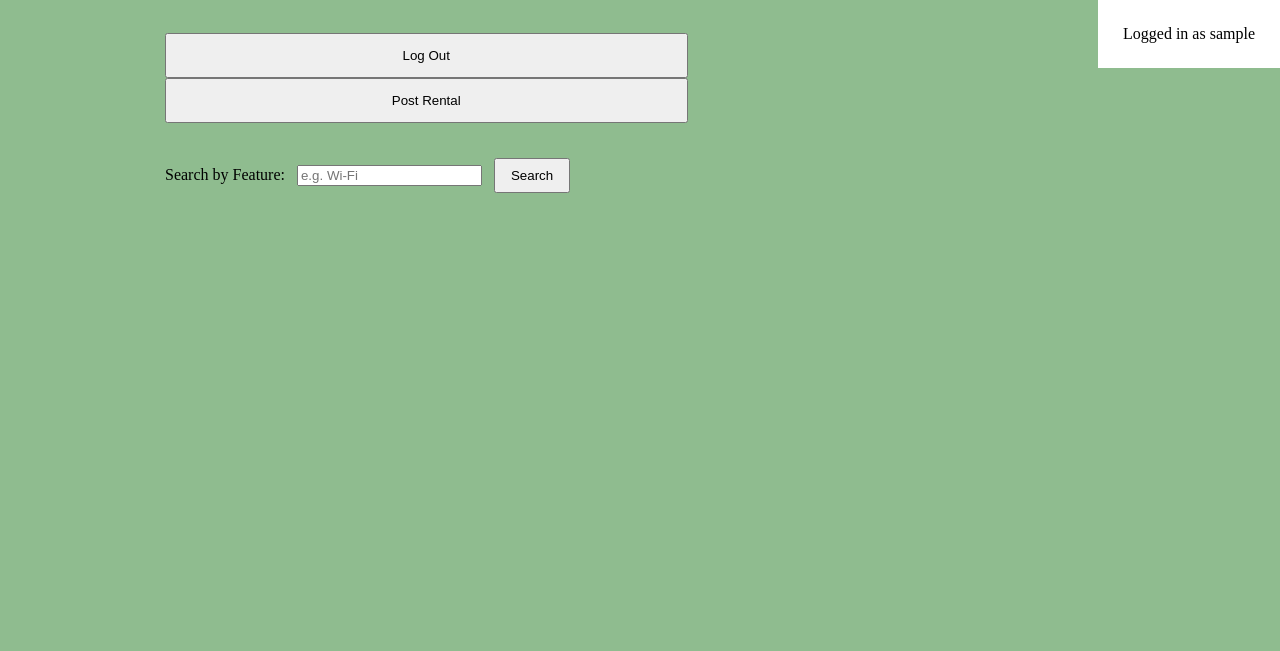
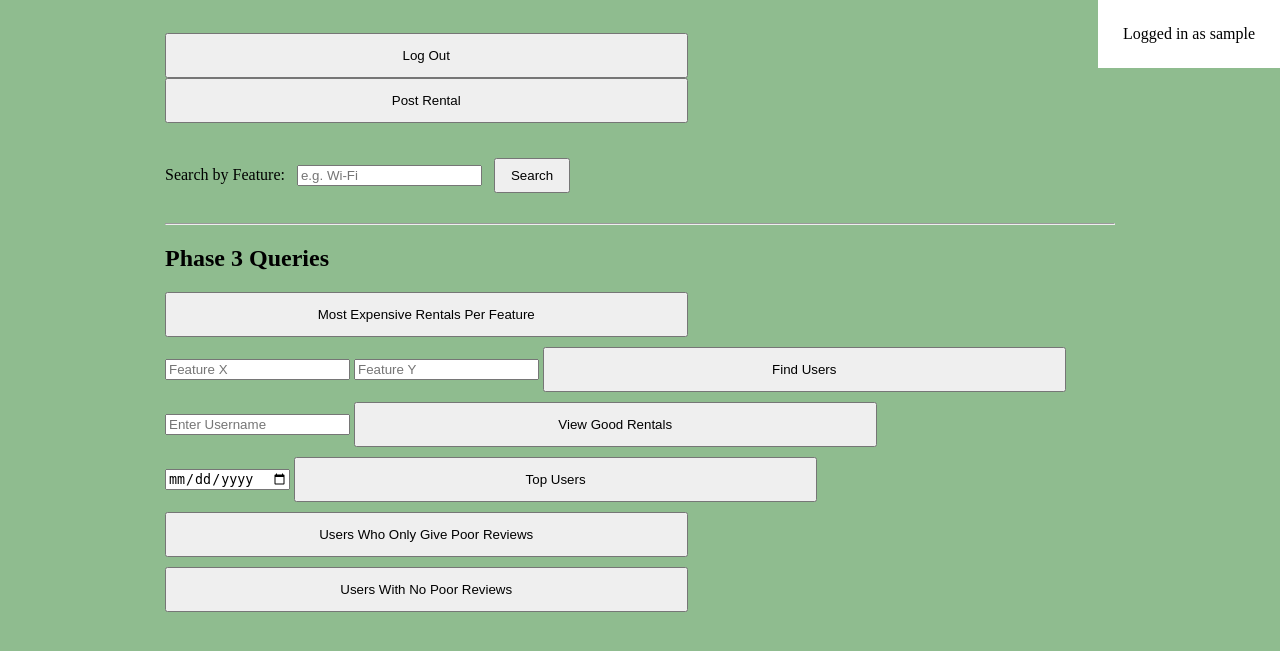
Before and after one commit to sarmientoryan/COMP440PROJECT, a Flask app: page /search in a window 1280 px wide. Shown: the top 651 px of the page. Run offline with Flask 3, Linux system fonts and the light colour scheme; the visitor is signed in with stand-in values (Sample User, id 1).

Commit message:
implemented phase 3 queries with corressponding UI changes

```diff
--- a/app.py
+++ b/app.py
@@ -10,7 +10,7 @@ app.secret_key = "cool_key"
 db = mysql.connector.connect(
     host="localhost",
     user="root",
-    password="Woodwindow8@",
+    password="Infaredgods1103",
     database="project_db"
 )
 
@@ -204,6 +204,166 @@ def post_review():
                            results=results,
                            searched_feature=last_feature)
 
+# ── Phase 3 ──────────────────────────────────────────────────────────────────
+
+@app.route('/expensive')
+def expensive():
+    # Ensure user is logged in
+    if 'username' not in session:
+        return redirect('/')
+
+    cursor = db.cursor()
+
+    # Find rentals that have the maximum price for each feature
+    cursor.execute("""
+        SELECT r.rental_id, r.title, r.price, f.feature
+        FROM rental_unit r
+        JOIN feature f ON r.rental_id = f.rental_id
+        JOIN (
+            SELECT f.feature, MAX(r.price) AS max_price
+            FROM rental_unit r
+            JOIN feature f ON r.rental_id = f.rental_id
+            GROUP BY f.feature
+        ) m
+        ON f.feature = m.feature AND r.price = m.max_price
+    """)
+
+    results = cursor.fetchall()
+    return render_template('loggedin.html', phase3_results=results)
+
+@app.route('/feature_pair')
+def feature_pair():
+    # Ensure user is logged in
+    if 'username' not in session:
+        return redirect('/')
+
+    # Get user input features
+    f1 = request.args.get('feature1')
+    f2 = request.args.get('feature2')
+
+    cursor = db.cursor()
+
+    # Find users who posted two different rentals on the same day
+    # where one has feature X and the other has feature Y
+    cursor.execute("""
+        SELECT DISTINCT r1.username
+        FROM rental_unit r1
+        JOIN rental_unit r2
+            ON r1.username = r2.username
+            AND r1.post_date = r2.post_date
+        JOIN feature f1t ON r1.rental_id = f1t.rental_id
+        JOIN feature f2t ON r2.rental_id = f2t.rental_id
+        WHERE f1t.feature = %s
+          AND f2t.feature = %s
+          AND r1.rental_id != r2.rental_id
+    """, (f1, f2))
+
+    users = cursor.fetchall()
+    return render_template('loggedin.html', phase3_users=users)
+
+@app.route('/good_rentals')
+def good_rentals():
+    # Ensure user is logged in
+    if 'username' not in session:
+        return redirect('/')
+
+    username = request.args.get('username')
+    cursor = db.cursor()
+
+    # Select rentals of the user where:
+    # - They have reviews
+    # - None of the reviews are "fair" or "poor"
+    cursor.execute("""
+        SELECT r.*
+        FROM rental_unit r
+        WHERE r.username = %s
+        AND r.rental_id IN (
+            SELECT rental_id
+            FROM review
+            GROUP BY rental_id
+            HAVING COUNT(*) > 0
+            AND SUM(CASE WHEN score IN ('fair','poor') THEN 1 ELSE 0 END) = 0
+        )
+    """, (username,))
+
+    results = cursor.fetchall()
+    return render_template('loggedin.html', phase3_results=results)
+
+@app.route('/top_users')
+def top_users():
+    # Ensure user is logged in
+    if 'username' not in session:
+        return redirect('/')
+
+    date_input = request.args.get('date')
+    cursor = db.cursor()
+
+    # Find users who posted the highest number of rentals on a given date
+    # Includes ties (multiple users with same max count)
+    cursor.execute("""
+        SELECT username
+        FROM rental_unit
+        WHERE post_date = %s
+        GROUP BY username
+        HAVING COUNT(*) = (
+            SELECT MAX(cnt)
+            FROM (
+                SELECT COUNT(*) AS cnt
+                FROM rental_unit
+                WHERE post_date = %s
+                GROUP BY username
+            ) t
+        )
+    """, (date_input, date_input))
+
+    users = cursor.fetchall()
+    return render_template('loggedin.html', phase3_users=users)
+
+@app.route('/poor_reviewers')
+def poor_reviewers():
+    # Ensure user is logged in
+    if 'username' not in session:
+        return redirect('/')
+
+    cursor = db.cursor()
+
+    # Find users who have written reviews
+    # and ALL of their reviews are "poor"
+    cursor.execute("""
+        SELECT username
+        FROM review
+        GROUP BY username
+        HAVING COUNT(*) > 0
+        AND SUM(CASE WHEN score != 'poor' THEN 1 ELSE 0 END) = 0
+    """)
+
+    users = cursor.fetchall()
+    return render_template('loggedin.html', phase3_users=users)
+
+@app.route('/no_poor_landlords')
+def no_poor_landlords():
+    # Ensure user is logged in
+    if 'username' not in session:
+        return redirect('/')
+
+    cursor = db.cursor()
+
+    # Find users who posted rentals
+    # and NONE of their rentals have received a "poor" review
+    cursor.execute("""
+        SELECT DISTINCT r.username
+        FROM rental_unit r
+        WHERE r.username NOT IN (
+            SELECT r2.username
+            FROM rental_unit r2
+            JOIN review rev ON r2.rental_id = rev.rental_id
+            WHERE rev.score = 'poor'
+        )
+    """)
+
+    users = cursor.fetchall()
+    return render_template('loggedin.html', phase3_users=users)
+
 # ─────────────────────────────────────────────────────────────────────────────
 
 cursor = db.cursor()
--- a/templates/loggedin.html
+++ b/templates/loggedin.html
@@ -84,9 +84,79 @@
         </p>
         {% endif %}
 
-      </div>
+          <hr style="margin-top: 30px;">
 
-      <!-- Post Rental Modal -->
+          <h2>Phase 3 Queries</h2>
+
+          <!-- Most expensive rentals -->
+          <form action="/expensive" style="margin-top: 10px;">
+            <button type="submit">Most Expensive Rentals Per Feature</button>
+          </form>
+
+          <!-- Feature X & Y -->
+          <form action="/feature_pair" style="margin-top: 10px;">
+            <input name="feature1" placeholder="Feature X" required>
+            <input name="feature2" placeholder="Feature Y" required>
+            <button type="submit">Find Users</button>
+          </form>
+
+          <!-- Good rentals -->
+          <form action="/good_rentals" style="margin-top: 10px;">
+            <input name="username" placeholder="Enter Username" required>
+            <button type="submit">View Good Rentals</button>
+          </form>
+
+          <!-- Top users by date -->
+          <form action="/top_users" style="margin-top: 10px;">
+            <input type="date" name="date" required>
+            <button type="submit">Top Users</button>
+          </form>
+
+          <!-- Poor reviewers -->
+          <form action="/poor_reviewers" style="margin-top: 10px;">
+            <button type="submit">Users Who Only Give Poor Reviews</button>
+          </form>
+
+          <!-- No poor landlords -->
+          <form action="/no_poor_landlords" style="margin-top: 10px;">
+            <button type="submit">Users With No Poor Reviews</button>
+          </form>
+
+
+
+              <!-- Phase 3 Results -->
+        {% if phase3_results %}
+        <table style="width:100%; margin-top:20px; background:white;">
+          <tr>
+            <th>Data</th>
+          </tr>
+          {% for r in phase3_results %}
+          <tr>
+            <td>{{ r[1] }}</td>  <!-- title -->
+            <td>${{ r[2] }}</td> <!-- price -->
+            <td>{{ r[3] }}</td>  <!-- feature -->
+          </tr>
+          {% endfor %}
+        </table>
+        {% endif %}
+
+        {% if phase3_users %}
+        <table style="width:100%; margin-top:20px; background:white;">
+          <tr>
+            <th>Username</th>
+          </tr>
+          {% for u in phase3_users %}
+          <tr>
+            <td>{{ u[0] }}</td>
+          </tr>
+          {% endfor %}
+        </table>
+        {% endif %}
+
+
+        </div>
+
+<!-- Post Rental Modal -->
       <div id="postRentalModal" class="sn_modal">
         <div class="modal-content">
           <form action="/post_rental" method="POST">
```
